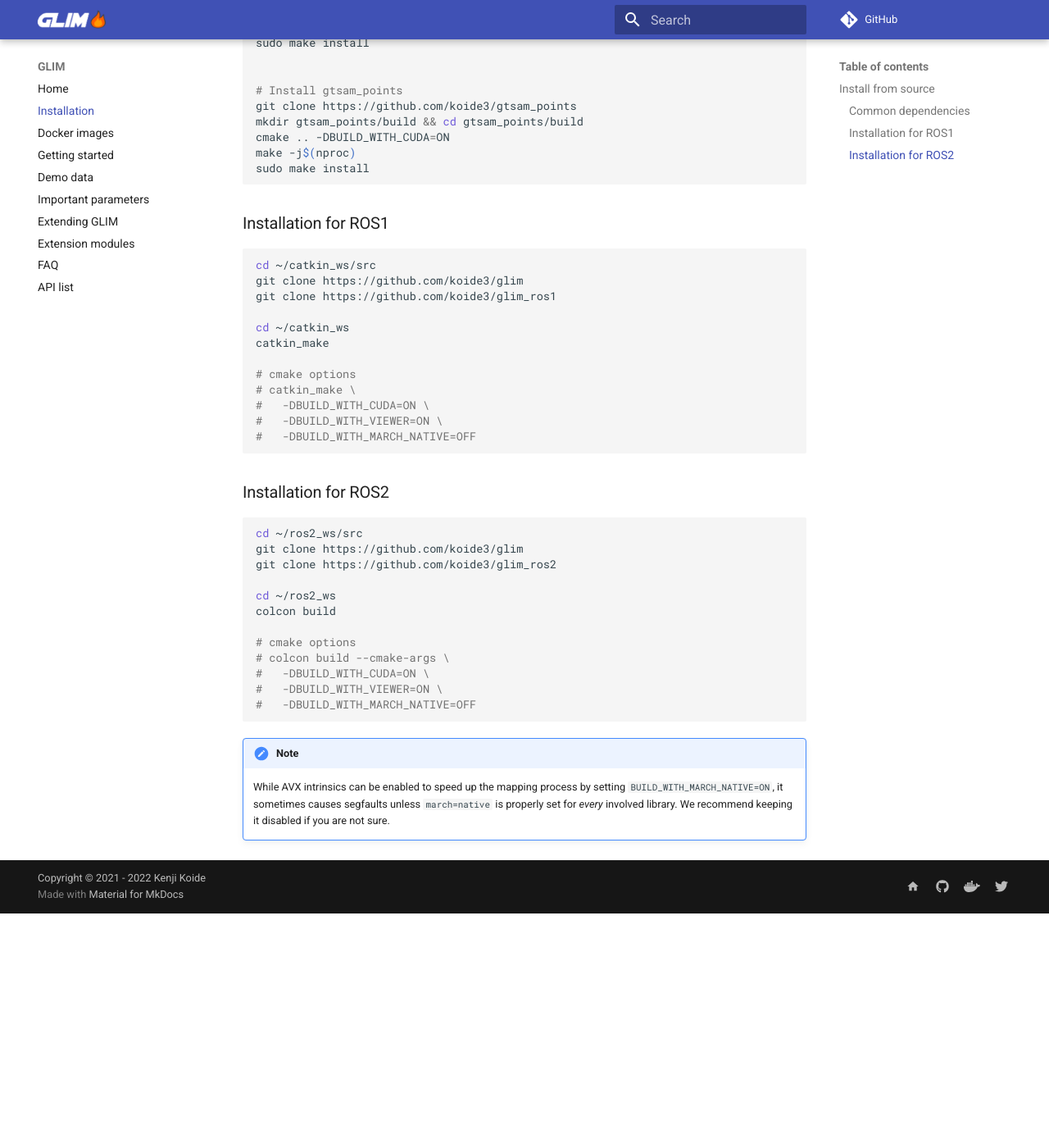
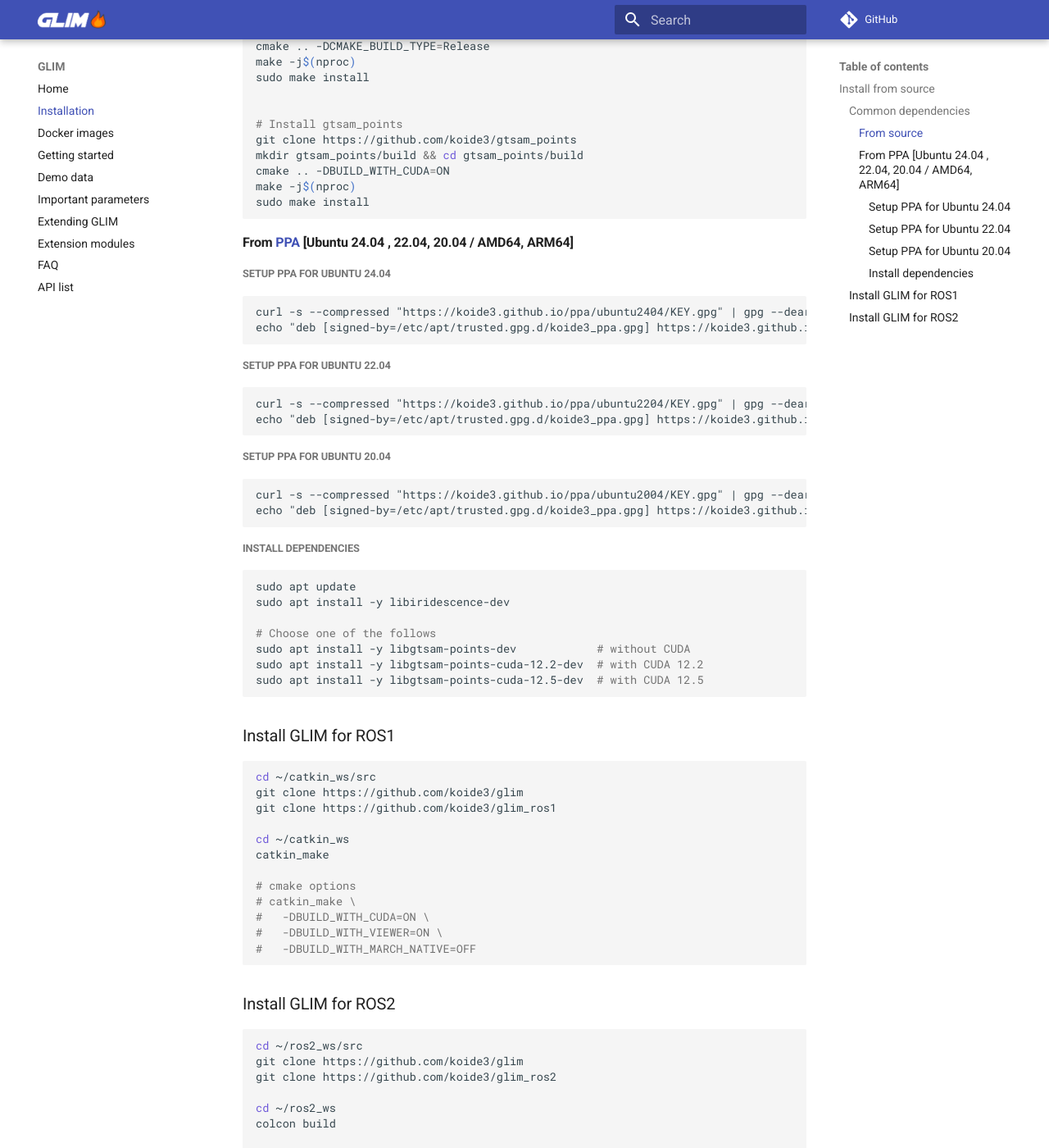
Before and after one commit to koide3/glim, an MkDocs documentation site: the page built from docs/installation.md, in a window 1280 px wide and 1400 px high, scrolled down 747 px. Shown: the whole window at 82% size. Built offline with MkDocs 1.6.1 and Material for MkDocs 9.7.7, drawn with Linux system fonts in a browser that asks for light colours; nearby versions of some CDN libraries; comment, search, counter and statistics services are not loaded; before the commit the page ends 1861 px from its top, so only the background shows below that.

Commit message:
ppa instructions

````diff
--- a/docs/installation.md
+++ b/docs/installation.md
@@ -4,6 +4,9 @@ GLIM is tested on Ubuntu 22.04 / 24.04 with CUDA 12.2, and NVIDIA Jetson Orin (J
 ## Install from source
 
 ### Common dependencies
+
+#### From source
+
 ```bash
 # Install dependencies
 sudo apt install libomp-dev libboost-all-dev libmetis-dev \
@@ -39,7 +42,43 @@ make -j$(nproc)
 sudo make install
 ```
 
-### Installation for ROS1
+#### From [PPA](https://github.com/koide3/gtsam_points) [Ubuntu 24.04 , 22.04, 20.04 / AMD64, ARM64]
+
+##### Setup PPA for Ubuntu 24.04
+
+```
+curl -s --compressed "https://koide3.github.io/ppa/ubuntu2404/KEY.gpg" | gpg --dearmor | sudo tee /etc/apt/trusted.gpg.d/koide3_ppa.gpg >/dev/null
+echo "deb [signed-by=/etc/apt/trusted.gpg.d/koide3_ppa.gpg] https://koide3.github.io/ppa/ubuntu2404 ./" | sudo tee /etc/apt/sources.list.d/koide3_ppa.list
+```
+
+##### Setup PPA for Ubuntu 22.04
+
+```
+curl -s --compressed "https://koide3.github.io/ppa/ubuntu2204/KEY.gpg" | gpg --dearmor | sudo tee /etc/apt/trusted.gpg.d/koide3_ppa.gpg >/dev/null
+echo "deb [signed-by=/etc/apt/trusted.gpg.d/koide3_ppa.gpg] https://koide3.github.io/ppa/ubuntu2204 ./" | sudo tee /etc/apt/sources.list.d/koide3_ppa.list
+```
+
+##### Setup PPA for Ubuntu 20.04
+
+```
+curl -s --compressed "https://koide3.github.io/ppa/ubuntu2004/KEY.gpg" | gpg --dearmor | sudo tee /etc/apt/trusted.gpg.d/koide3_ppa.gpg >/dev/null
+echo "deb [signed-by=/etc/apt/trusted.gpg.d/koide3_ppa.gpg] https://koide3.github.io/ppa/ubuntu2004 ./" | sudo tee /etc/apt/sources.list.d/koide3_ppa.list
+```
+
+##### Install dependencies
+
+```bash
+sudo apt update
+sudo apt install -y libiridescence-dev
+
+# Choose one of the follows
+sudo apt install -y libgtsam-points-dev            # without CUDA
+sudo apt install -y libgtsam-points-cuda-12.2-dev  # with CUDA 12.2
+sudo apt install -y libgtsam-points-cuda-12.5-dev  # with CUDA 12.5
+```
+
+
+### Install GLIM for ROS1
 
 ```bash
 cd ~/catkin_ws/src
@@ -56,7 +95,7 @@ catkin_make
 #   -DBUILD_WITH_MARCH_NATIVE=OFF
 ```
 
-### Installation for ROS2
+### Install GLIM for ROS2
 ```bash
 cd ~/ros2_ws/src
 git clone https://github.com/koide3/glim
````
